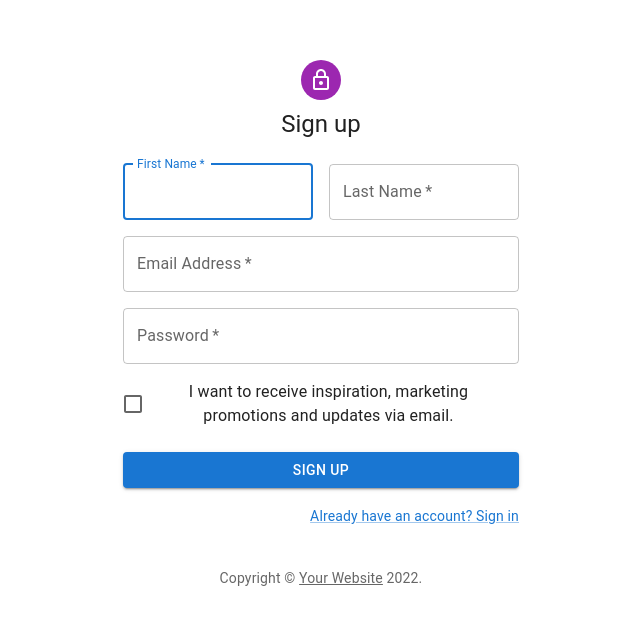
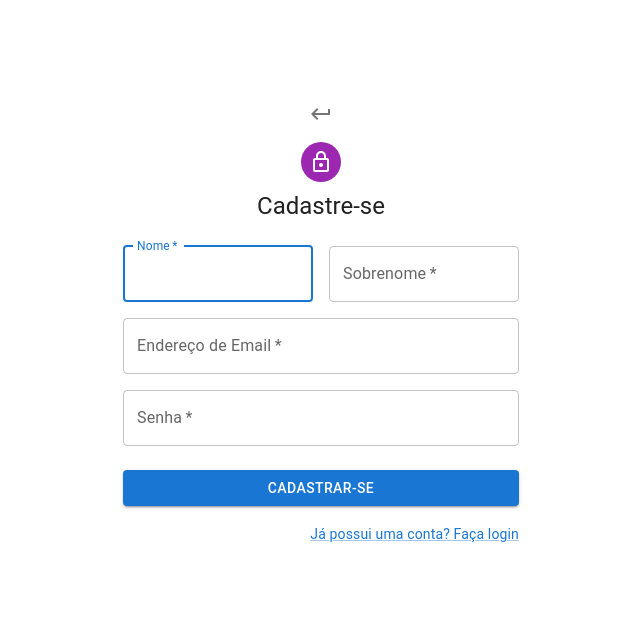
Before and after one commit to kael-ssu/lista-de-usuarios, a React (Vite) app: page /cadastro in a window 1280 px wide. Shown: the part 112-736 px from the top of the page, without its empty margins (319-959 px from the left). Built offline with nearby package versions, Linux system fonts and the light colour scheme.

Commit message:
adaptacao da pagina de cadastro

```diff
--- a/src/pages/Cadastro.tsx
+++ b/src/pages/Cadastro.tsx
@@ -1,30 +1,17 @@
-import * as React from 'react';
-import Avatar from '@mui/material/Avatar';
-import Button from '@mui/material/Button';
-import CssBaseline from '@mui/material/CssBaseline';
-import TextField from '@mui/material/TextField';
-import FormControlLabel from '@mui/material/FormControlLabel';
-import Checkbox from '@mui/material/Checkbox';
-import Link from '@mui/material/Link';
-import Grid from '@mui/material/Grid';
-import Box from '@mui/material/Box';
-import LockOutlinedIcon from '@mui/icons-material/LockOutlined';
-import Typography from '@mui/material/Typography';
-import Container from '@mui/material/Container';
-import { createTheme, ThemeProvider } from '@mui/material/styles';
-
-function Copyright(props: any) {
-  return (
-    <Typography variant="body2" color="text.secondary" align="center" {...props}>
-      {'Copyright © '}
-      <Link color="inherit" href="https://mui.com/">
-        Your Website
-      </Link>{' '}
-      {new Date().getFullYear()}
-      {'.'}
-    </Typography>
-  );
-}
+import * as React from "react";
+import Avatar from "@mui/material/Avatar";
+import Button from "@mui/material/Button";
+import CssBaseline from "@mui/material/CssBaseline";
+import TextField from "@mui/material/TextField";
+import Link from "@mui/material/Link";
+import Grid from "@mui/material/Grid";
+import Box from "@mui/material/Box";
+import LockOutlinedIcon from "@mui/icons-material/LockOutlined";
+import Typography from "@mui/material/Typography";
+import Container from "@mui/material/Container";
+import { createTheme, ThemeProvider } from "@mui/material/styles";
+import { IconButton } from "@mui/material";
+import KeyboardReturnIcon from "@mui/icons-material/KeyboardReturn";
 
 const theme = createTheme();
 
@@ -33,8 +20,8 @@ export default function SignUp() {
     event.preventDefault();
     const data = new FormData(event.currentTarget);
     console.log({
-      email: data.get('email'),
-      password: data.get('password'),
+      email: data.get("email"),
+      password: data.get("password"),
     });
   };
 
@@ -45,18 +32,28 @@ export default function SignUp() {
         <Box
           sx={{
             marginTop: 8,
-            display: 'flex',
-            flexDirection: 'column',
-            alignItems: 'center',
+            display: "flex",
+            flexDirection: "column",
+            alignItems: "center",
           }}
         >
-          <Avatar sx={{ m: 1, bgcolor: 'secondary.main' }}>
+          <Link href="/">
+            <IconButton aria-label="delete">
+              <KeyboardReturnIcon />
+            </IconButton>
+          </Link>
+          <Avatar sx={{ m: 1, bgcolor: "secondary.main" }}>
             <LockOutlinedIcon />
           </Avatar>
           <Typography component="h1" variant="h5">
-            Sign up
+            Cadastre-se
           </Typography>
-          <Box component="form" noValidate onSubmit={handleSubmit} sx={{ mt: 3 }}>
+          <Box
+            component="form"
+            noValidate
+            onSubmit={handleSubmit}
+            sx={{ mt: 3 }}
+          >
             <Grid container spacing={2}>
               <Grid item xs={12} sm={6}>
                 <TextField
@@ -65,7 +62,7 @@ export default function SignUp() {
                   required
                   fullWidth
                   id="firstName"
-                  label="First Name"
+                  label="Nome"
                   autoFocus
                 />
               </Grid>
@@ -74,7 +71,7 @@ export default function SignUp() {
                   required
                   fullWidth
                   id="lastName"
-                  label="Last Name"
+                  label="Sobrenome"
                   name="lastName"
                   autoComplete="family-name"
                 />
@@ -84,7 +81,7 @@ export default function SignUp() {
                   required
                   fullWidth
                   id="email"
-                  label="Email Address"
+                  label="Endereço de Email"
                   name="email"
                   autoComplete="email"
                 />
@@ -94,16 +91,10 @@ export default function SignUp() {
                   required
                   fullWidth
                   name="password"
-                  label="Password"
+                  label="Senha"
                   type="password"
                   id="password"
                   autoComplete="new-password"
-                />
-              </Grid>
-              <Grid item xs={12}>
-                <FormControlLabel
-                  control={<Checkbox value="allowExtraEmails" color="primary" />}
-                  label="I want to receive inspiration, marketing promotions and updates via email."
                 />
               </Grid>
             </Grid>
@@ -113,18 +104,17 @@ export default function SignUp() {
               variant="contained"
               sx={{ mt: 3, mb: 2 }}
             >
-              Sign Up
+              Cadastrar-se
             </Button>
             <Grid container justifyContent="flex-end">
               <Grid item>
-                <Link href="#" variant="body2">
-                  Already have an account? Sign in
+                <Link href="/login" variant="body2">
+                  Já possui uma conta? Faça login
                 </Link>
               </Grid>
             </Grid>
           </Box>
         </Box>
-        <Copyright sx={{ mt: 5 }} />
       </Container>
     </ThemeProvider>
   );
```
